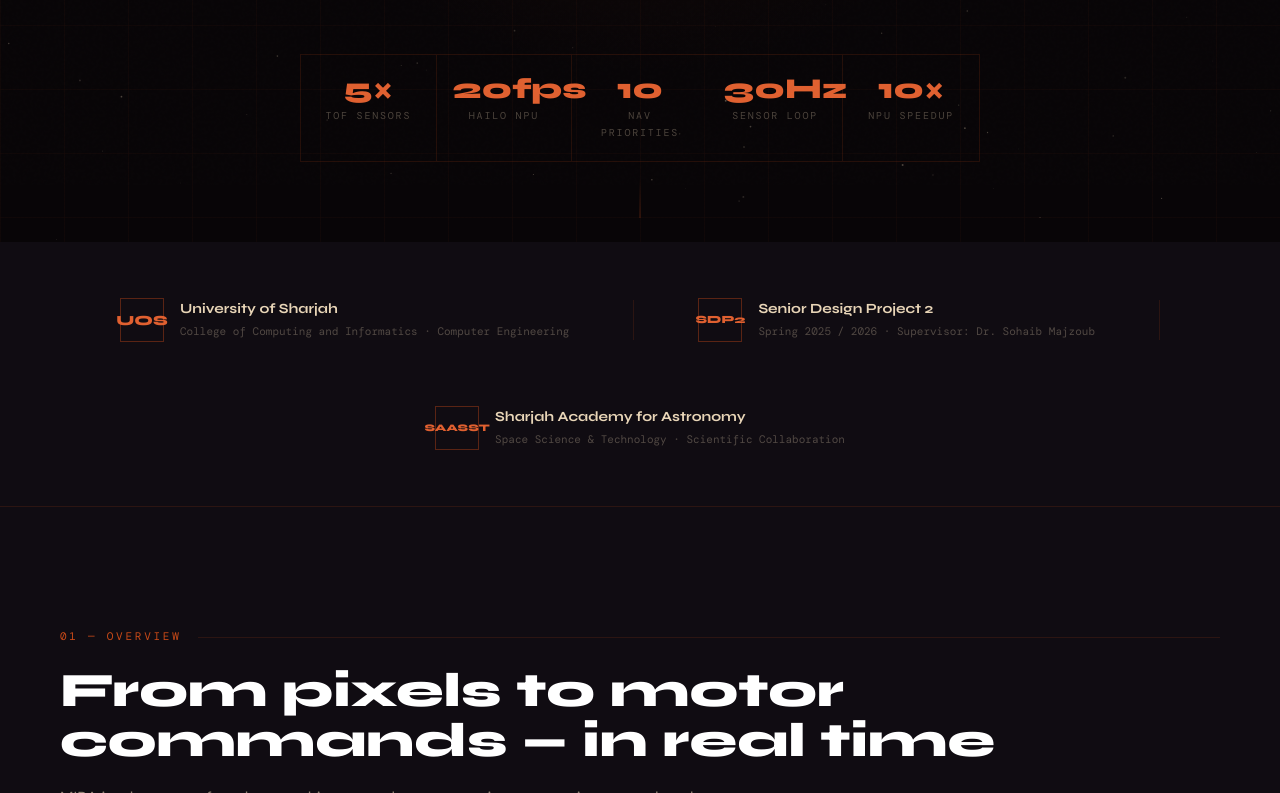
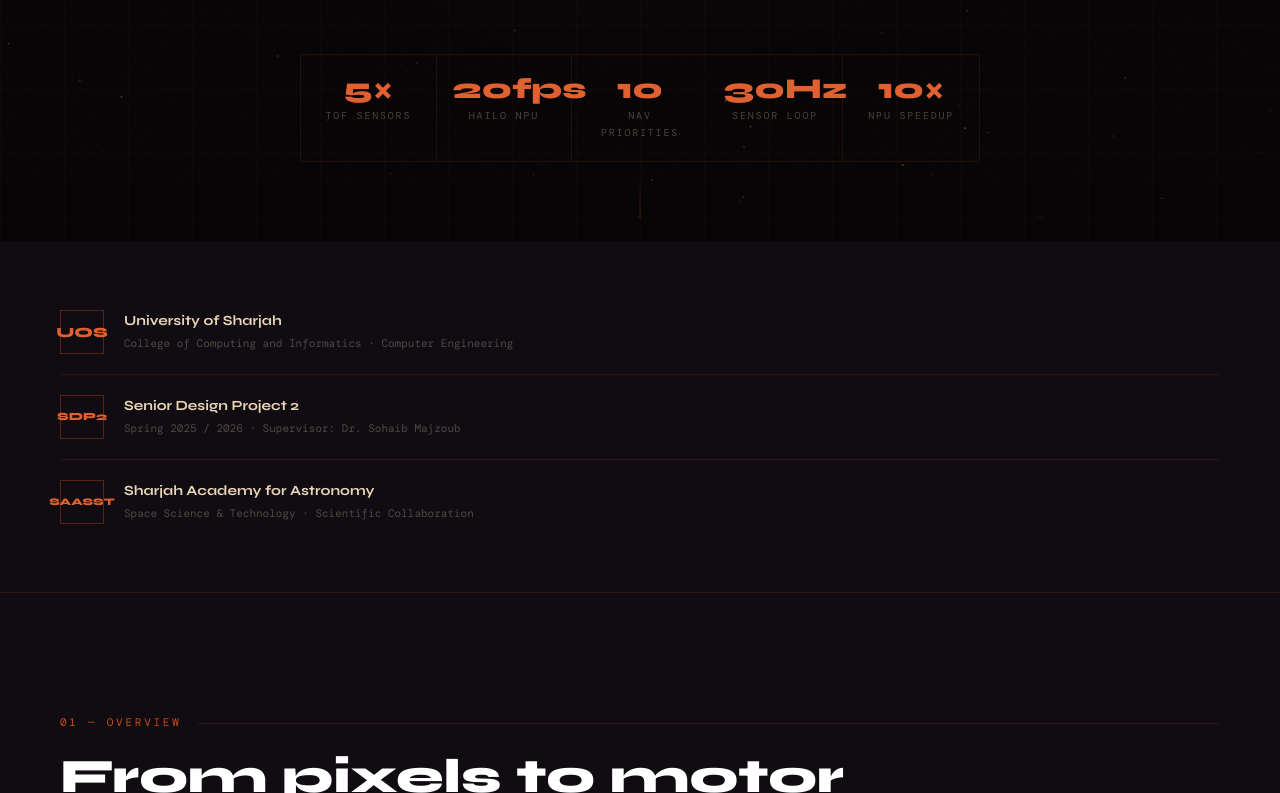
Before and after one commit to amxr21/mira-site, a Next.js app: page / in a window 1280 px wide. Shown: the part 615-1408 px from the top of the page. Built offline with nearby package versions, Linux system fonts and the light colour scheme; a web font is replaced by a local one.

Commit message:
Change affiliations bar to vertical stacked layout

```diff
--- a/components/Affiliations.tsx
+++ b/components/Affiliations.tsx
@@ -7,18 +7,18 @@ const AFFS = [
 
 export default function Affiliations() {
   return (
-    <section className="bg-void-2 py-14 px-6 border-b-px border-b-border">
-      <div className="max-w-[1200px] mx-auto flex items-center justify-center gap-16 flex-wrap max-md:gap-8">
+    <section className="bg-void-2 py-12 px-6 md:px-[60px] border-b-px border-b-border">
+      <div className="max-w-[1200px] mx-auto flex flex-col gap-0">
         {AFFS.map((a, i) => (
-          <div key={a.abbr} className="contents">
-            <div className="reveal flex items-center gap-4 opacity-70 hover:opacity-100 transition-opacity duration-300">
-              <div className={`aff-logo ${a.fs}`}>{a.abbr}</div>
-              <div>
-                <div className="font-display font-bold text-[14px] text-sand leading-[1.3]">{a.main}</div>
-                <div className="font-mono text-[11px] text-sand-faint mt-[3px]">{a.sub}</div>
-              </div>
+          <div
+            key={a.abbr}
+            className={`reveal flex items-center gap-5 py-5 opacity-70 hover:opacity-100 transition-opacity duration-300 ${i < AFFS.length - 1 ? "border-b-px border-b-border" : ""}`}
+          >
+            <div className={`aff-logo shrink-0 ${a.fs}`}>{a.abbr}</div>
+            <div>
+              <div className="font-display font-bold text-[14px] text-sand leading-[1.3]">{a.main}</div>
+              <div className="font-mono text-[11px] text-sand-faint mt-[3px]">{a.sub}</div>
             </div>
-            {i < AFFS.length - 1 && <div className="w-px h-10 bg-border max-md:hidden" />}
           </div>
         ))}
       </div>
```
